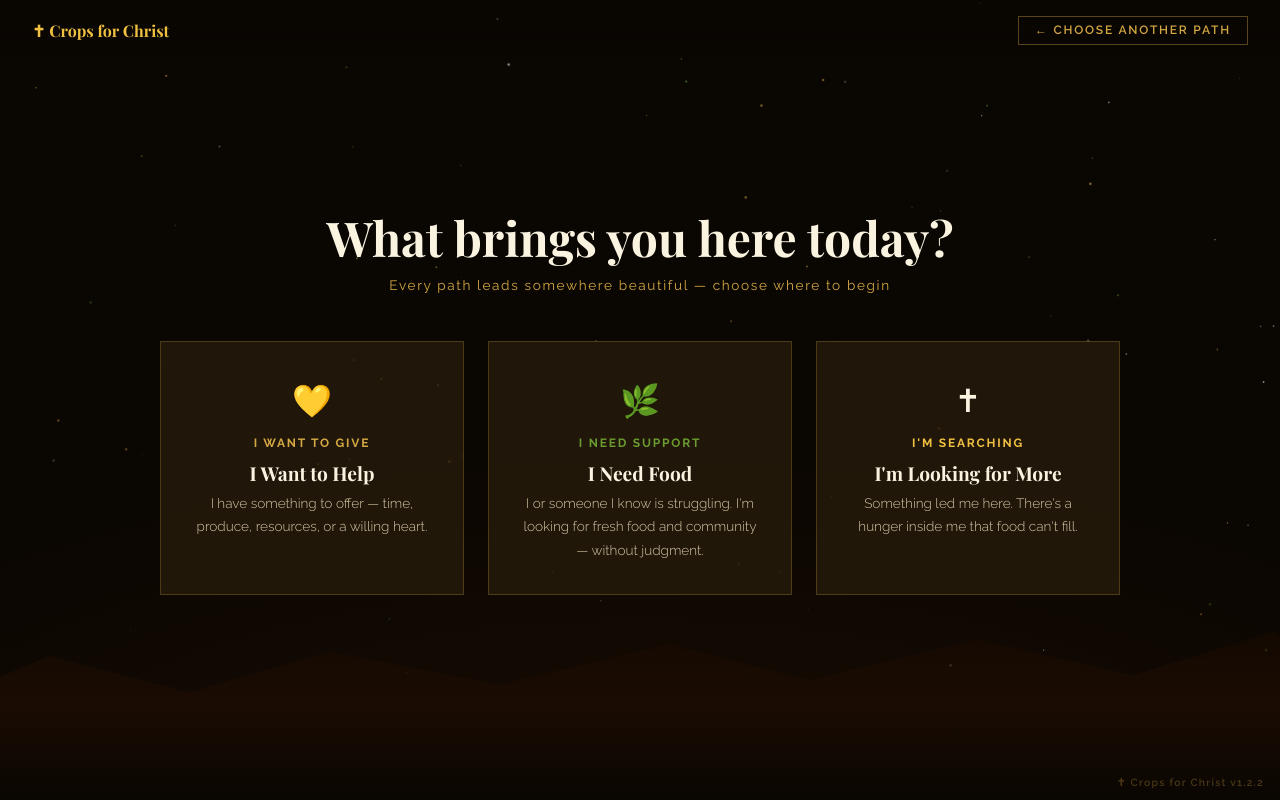
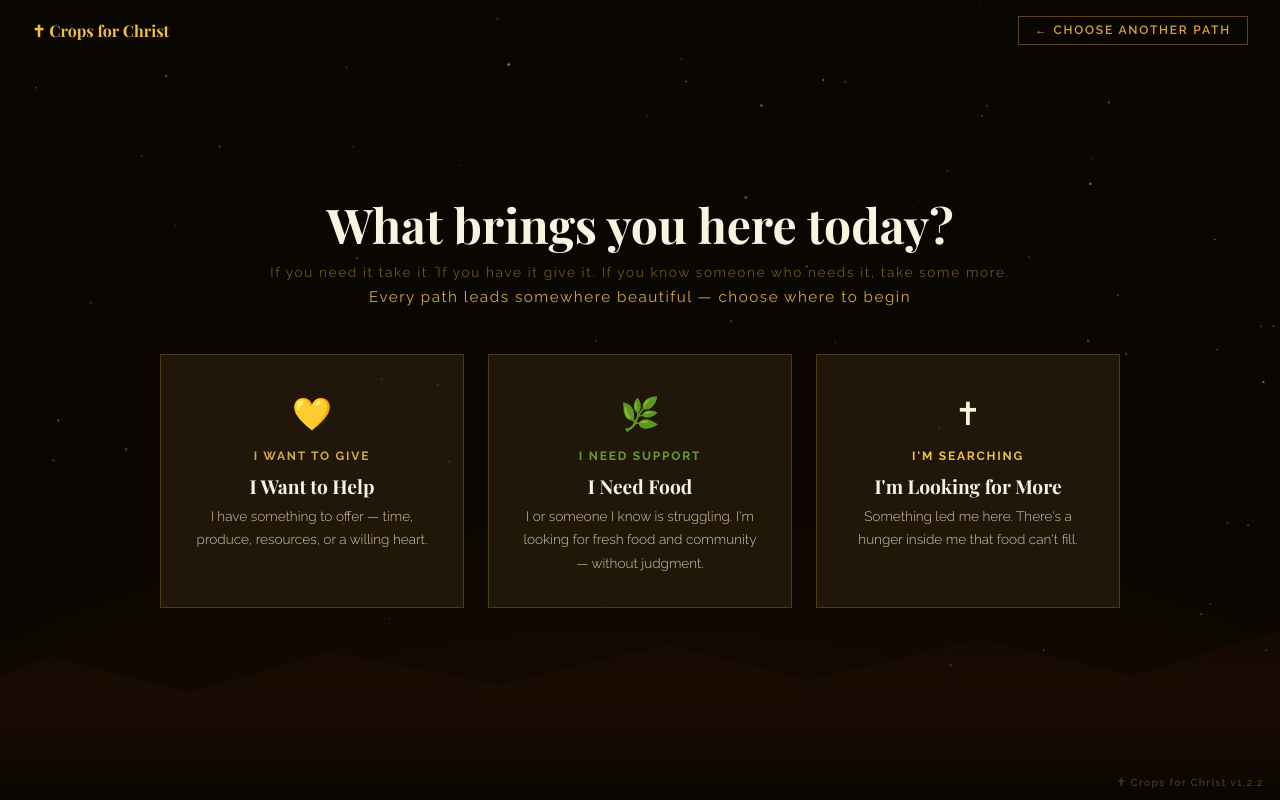
Before and after one commit to cropsforchrist/cropsforchrist-web, a Next.js app: page / in a window 1280 px wide. Both pictures are taken after a click on the button "BEGIN THE JOURNEY →". Built offline with nearby package versions, Linux system fonts and the light colour scheme; a web font is replaced by a local one.

Commit message:
feat: add produce stand phrase to choose scene

```diff
--- a/app/components/SceneChoose.tsx
+++ b/app/components/SceneChoose.tsx
@@ -11,8 +11,8 @@ export default function SceneChoose({ onDonor, onNeed, onGospel }: Props) {
     <section className="scene">
       <div className="choose-wrap">
         <h2 className="choose-q">What brings you here today?</h2>
-        <p className="choose-hint">Every path leads somewhere beautiful — choose where to begin</p>
-        <div className="paths">
+        <p className="choose-hint">If you need it take it. If you have it give it. If you know someone who needs it, take some more.</p>
+        <p className="choose-sub">Every path leads somewhere beautiful — choose where to begin</p>        <div className="paths">
 
           <div className="path-card donor" onClick={onDonor}>
             <div className="path-icon-wrap">💛</div>
--- a/app/globals.css
+++ b/app/globals.css
@@ -69,9 +69,13 @@ html, body {
   font-size: clamp(1.8rem, 5vw, 3rem); font-weight: 700; color: var(--cream); margin-bottom: 0.5rem;
 }
 .choose-hint {
-  font-size: 0.85rem; letter-spacing: 0.12em; color: var(--wheat); margin-bottom: 3rem;
+  font-size: 0.85rem; letter-spacing: 0.12em;
+  color: rgba(212,168,67,0.5); margin-bottom: 0.5rem;
 }
-.paths {
+.choose-sub {
+  font-size: 0.95rem; letter-spacing: 0.1em;
+  color: var(--wheat); margin-bottom: 3rem;
+}.paths {
   display: grid; grid-template-columns: repeat(3, 1fr); gap: 1.5rem;
 }
 .path-card {
```
Also changed, not shown: 1 other file (tests, documents, lock files or other folders).
